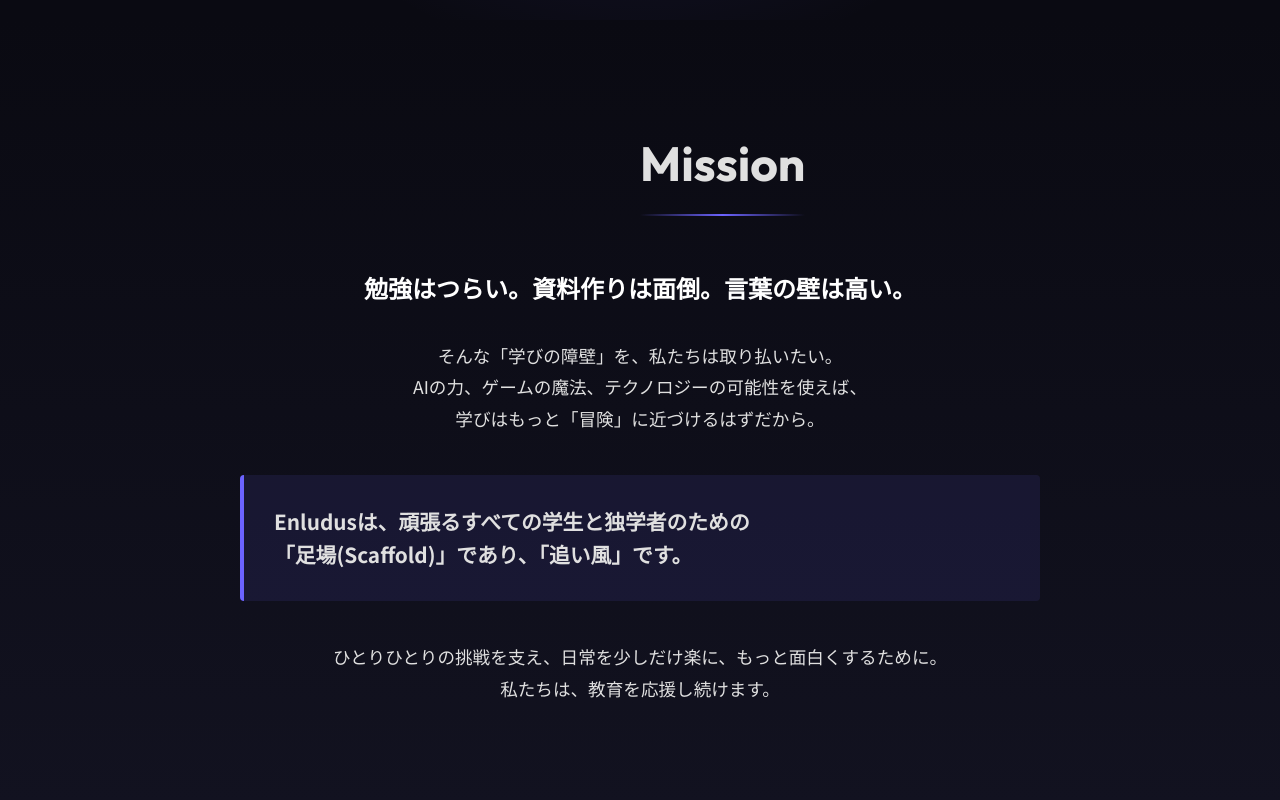
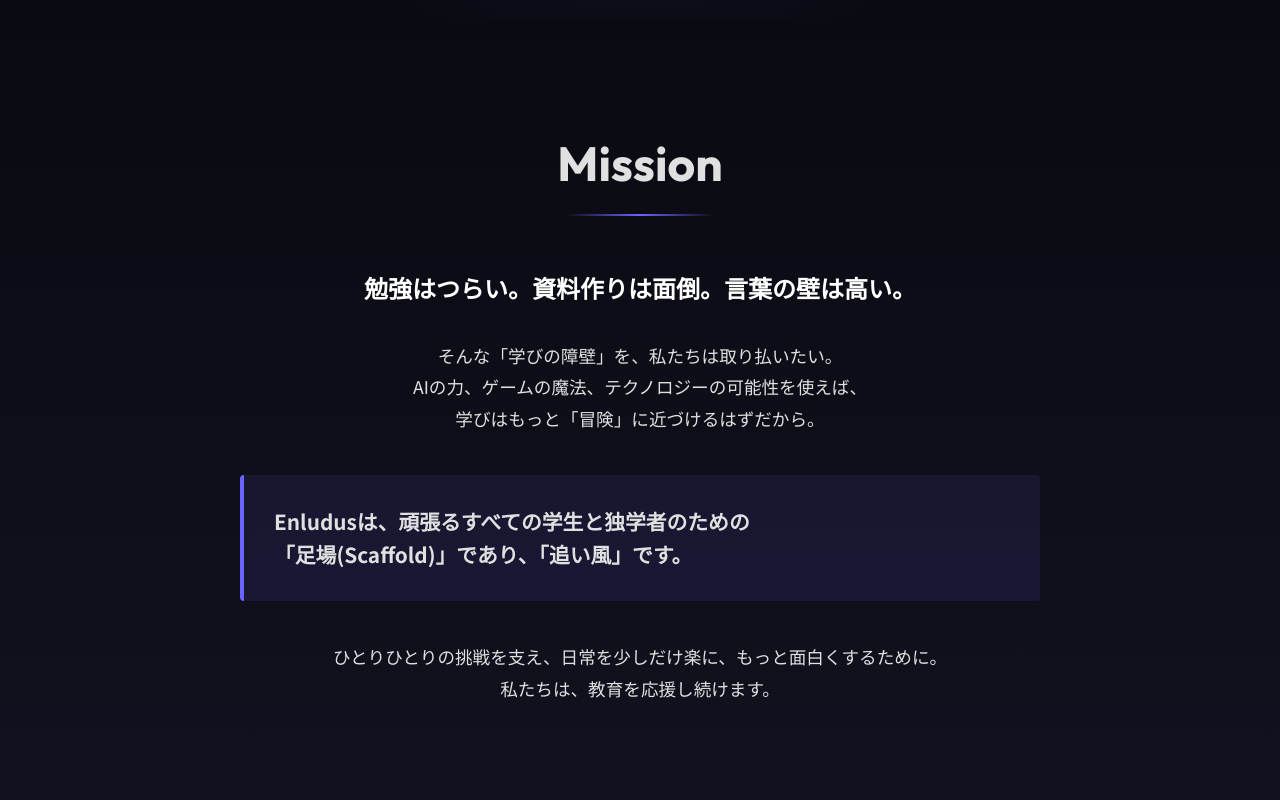
Before and after one commit to naki0227/enludus, a website built with Vite: page index.html in a window 1280 px wide. Shown: the part 780-1580 px from the top of the page. Built offline with nearby package versions, Linux system fonts and the light colour scheme.

Commit message:
Fix: section-titleを中央揃えに修正

```diff
--- a/src/style.css
+++ b/src/style.css
@@ -203,17 +203,17 @@
   margin-bottom: 60px;
   text-align: center;
   position: relative;
-  display: inline-block;
-  left: 50%;
-  transform: translateX(-50%);
+  display: block;
+  width: 100%;
 }
 
 .section-title::after {
   content: '';
   position: absolute;
   bottom: -10px;
-  left: 0;
-  width: 100%;
+  left: 50%;
+  transform: translateX(-50%);
+  width: 150px;
   height: 2px;
   background: linear-gradient(to right, transparent, var(--primary-color), transparent);
 }
```
